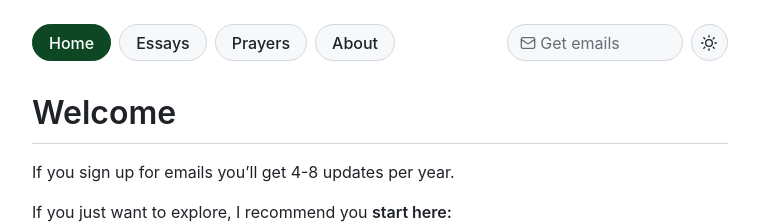
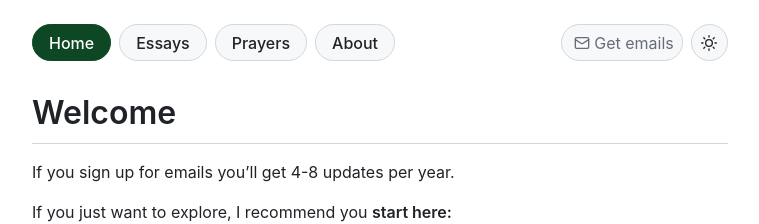
Before and after one commit to jack-t-skidmore/jack-t-skidmore.github.io, a Jekyll site: the page built from index.md, in a window 1280 px wide. Shown: the top 224 px of the page, without its empty margins (260-1019 px from the left). Built offline with Jekyll 4.4.1, drawn with Linux system fonts in a browser that asks for light colours.

Commit message:
Auto-grow subscribe input; wrap header as one flowing row
The subscribe input now sizes to its content (a hidden mirror span measures
placeholder/typed text), so the pill grows to show the whole email as you type
— leftward when anchored top-right, rightward when on its own line.

Header items flow and wrap: nav pills and the actions group use flex-wrap +
justify-content: space-between, so the actions anchor right when sharing a row
and fall flush-left when they wrap to their own row. Scales with more pills.
Removes the old mobile media-query stacking.

Co-Authored-By: Claude Opus 4.8 <noreply@anthropic.com>

```diff
--- a/_layouts/default.html
+++ b/_layouts/default.html
@@ -101,10 +101,24 @@
       const send  = form.querySelector('.subscribe-send');
       const done  = form.querySelector('.subscribe-done');
 
-      // show the arrow only when there's something to send
+      // hidden mirror to size the input to its content (placeholder when empty)
+      const sizer = document.createElement('span');
+      sizer.setAttribute('aria-hidden', 'true');
+      sizer.style.cssText = 'position:absolute;left:-9999px;top:-9999px;white-space:pre;visibility:hidden;';
+      const cs = getComputedStyle(input);
+      ['fontFamily', 'fontSize', 'fontWeight', 'fontStyle', 'letterSpacing'].forEach(function (p) { sizer.style[p] = cs[p]; });
+      document.body.appendChild(sizer);
+      function autosize() {
+        sizer.textContent = input.value || input.placeholder || '';
+        input.style.width = (sizer.offsetWidth + 2) + 'px';
+      }
+
+      // show the arrow only when there's something to send; grow the pill as you type
       input.addEventListener('input', function () {
         send.hidden = input.value.trim().length === 0;
+        autosize();
       });
+      autosize();
 
       form.addEventListener('submit', function (e) {
         e.preventDefault();                 // no redirect
--- a/assets/css/style.css
+++ b/assets/css/style.css
@@ -59,19 +59,22 @@ body {
 /* ===== Header & Navigation ===== */
 .site-header {
   display: flex;
-  align-items: flex-start;
+  flex-wrap: wrap;
   justify-content: space-between;
+  align-items: center;
   padding: 1.5rem 2rem 1rem;
   max-width: 760px;
   margin: 0 auto;
-  gap: 1rem;
+  gap: 0.5rem;
 }
 
+/* nav pills and the actions are two groups. space-between puts the actions on
+   the right when they share a row, and flush-left when they wrap to their own
+   row (a lone item under space-between goes to flex-start). Scales with pills. */
 .nav-pills {
   display: flex;
   flex-wrap: wrap;
   gap: 0.5rem;
-  flex: 1;
 }
 
 .pill {
@@ -125,7 +128,7 @@ body {
 /* ===== Email subscribe pill ===== */
 .header-actions {
   display: flex;
-  align-items: flex-start;
+  align-items: center;
   gap: 0.5rem;
   flex-shrink: 0;
 }
@@ -398,13 +401,6 @@ body {
 @media (max-width: 600px) {
   .site-header {
     padding: 1rem 1rem 0.75rem;
-    flex-wrap: wrap;
-  }
-  /* Give the subscribe box + toggle their own row below the nav so typing
-     (which reveals the send arrow) never reflows the nav pills. */
-  .header-actions {
-    width: 100%;
-    justify-content: flex-start;
   }
   .content {
     padding: 1rem 1rem 3rem;
```
